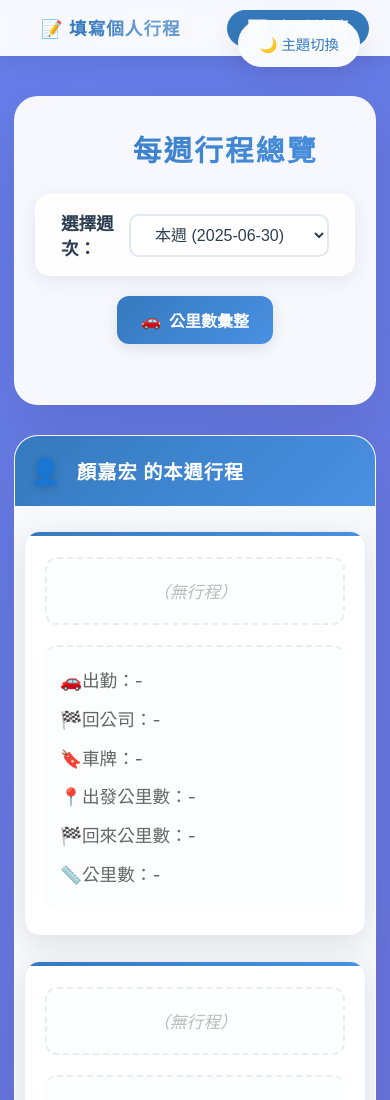
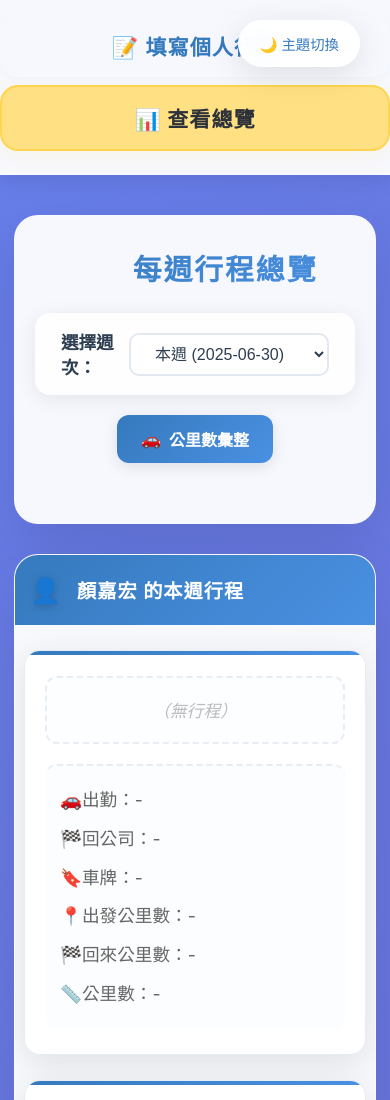
Before and after one commit to Sunbelowegg/New-page, a plain HTML site: page weekly-schedule-summary.html in a window 390 px wide. Shown: the top 1100 px of the page. Drawn offline with Linux system fonts and the light colour scheme.

Commit message:
Add files via upload

```diff
--- a/weekly-schedule-summary.html
+++ b/weekly-schedule-summary.html
@@ -74,37 +74,33 @@
       color: #357abd;
       text-decoration: none;
       font-weight: 600;
-      padding: 8px 20px;
-      border-radius: 20px;
+      padding: 12px 28px;
+      border-radius: 24px;
+      font-size: 1.1em;
       transition: all 0.3s ease;
-      margin: 0 10px;
+      margin: 0 12px;
       position: relative;
       overflow: hidden;
+      z-index: 10;
+      box-shadow: 0 2px 8px rgba(53,122,189,0.04);
     }
 
-    .nav-link::before {
-      content: '';
-      position: absolute;
-      top: 0;
-      left: -100%;
-      width: 100%;
-      height: 100%;
-      background: linear-gradient(90deg, transparent, rgba(255, 255, 255, 0.3), transparent);
-      transition: left 0.5s;
-    }
-
-    .nav-link:hover::before {
-      left: 100%;
+    .nav-link:active {
+      transform: scale(0.97);
     }
 
     .nav-link:hover {
-      background: rgba(53, 122, 189, 0.1);
-      transform: translateY(-1px);
+      background: rgba(53, 122, 189, 0.18);
+      color: #1a4e7a;
+      box-shadow: 0 4px 16px rgba(53,122,189,0.10);
     }
 
     .nav-link.active {
-      background: #357abd;
-      color: white;
+      background: #ffe082;
+      color: #2d323a;
+      font-weight: 800;
+      box-shadow: 0 4px 20px rgba(255,224,130,0.18);
+      border: 2px solid #ffd54f;
     }
 
     body.dark .nav-link {
@@ -650,6 +646,20 @@
 
       .pro-summary-employee {
         padding: 0 0 15px 0;
+      }
+      .nav-link {
+        padding: 16px 0;
+        font-size: 1.2em;
+        display: block;
+        margin: 0 0 8px 0;
+        width: 100%;
+        border-radius: 18px;
+      }
+      .nav-bar {
+        display: flex;
+        flex-direction: column;
+        align-items: stretch;
+        z-index: 100;
       }
     }
 
```
